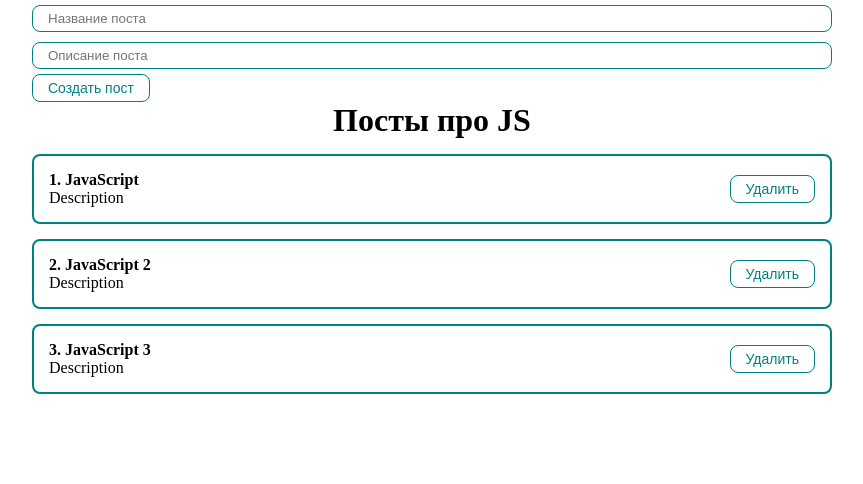
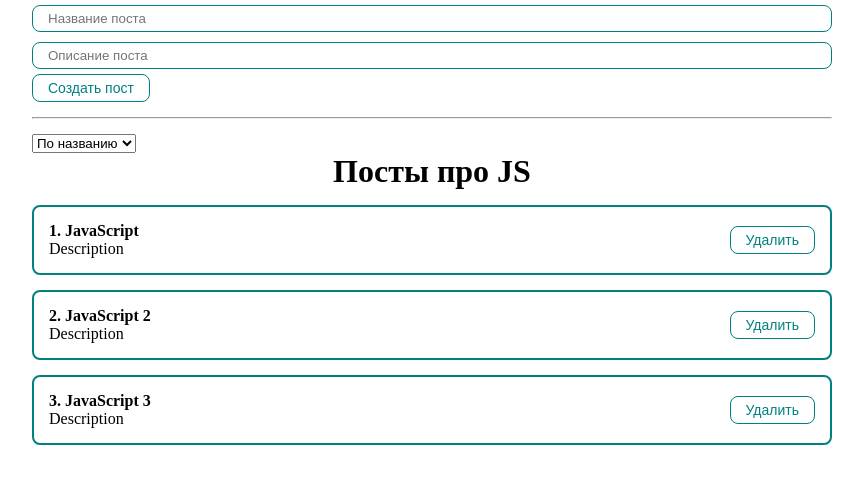
Before and after one commit to vesta228322/learn-react-new-Ulbi-TV-, a React (Create React App) app: page / in a window 1280 px wide. Shown: the top 484 px of the page, without its empty margins (208-1071 px from the left). Built offline with nearby package versions, Linux system fonts and the light colour scheme.

Commit message:
add select

```diff
--- a/src/App.js
+++ b/src/App.js
@@ -3,6 +3,7 @@ import PostList from "./components/PostList";
 import PostForm from "./components/PostForm";
 
 import './styles/App.scss';
+import MySelect from "./components/UI/select/MySelect";
 
 function App() {
 
@@ -30,10 +31,25 @@ function App() {
     return (
         <div className="App">
             <PostForm create={createPost} />
+            <hr style={{margin: '15px 0'}} />
+            <div>
+                <MySelect
+                    defoultValue={'Сортировка'}
+                    options={[
+                        {value: 'title', name: 'По названию'},
+                        {value: 'body', name: 'По описанию'},
+                        ]}
+                />
+            </div>
             {
-                posts.length !== 0
-                    ? <PostList remove={removePost} posts={posts} title={'Посты про JS'} />
-                    : <div>Посты не найдены</div>
+                posts.length
+                    ?
+                    <PostList remove={removePost} posts={posts} title={'Посты про JS'} />
+                    :
+                    <h1
+                        style={{ textAlign: 'center' }} >
+                        Посты не найдены
+                    </h1>
             }
             {/* <PostList posts={posts2} title={'Посты про Python'} /> */}
         </div>
--- /dev/null
+++ b/src/components/UI/select/MySelect.jsx
@@ -0,0 +1,18 @@
+import React from 'react'
+
+function MySelect({ options, defoultValue, value, onChange }) {
+    return (
+        <select
+            onChange={event => onChange(event.target.value)}
+        >
+            <option disabled value="">{defoultValue}</option>
+            {options.map(option =>
+                <option key={option.value} value={option.value}>
+                    {option.name}
+                </option>
+            )}
+        </select>
+    )
+}
+
+export default MySelect
```
